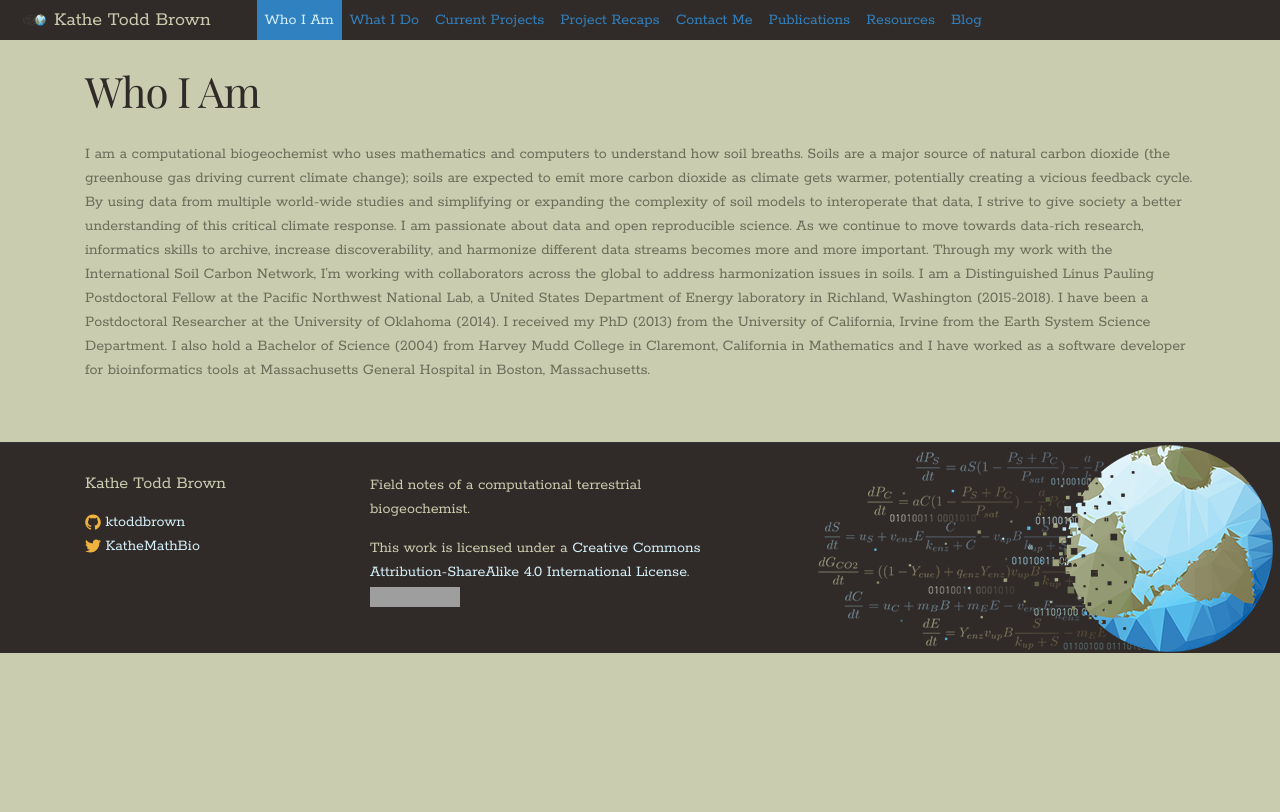
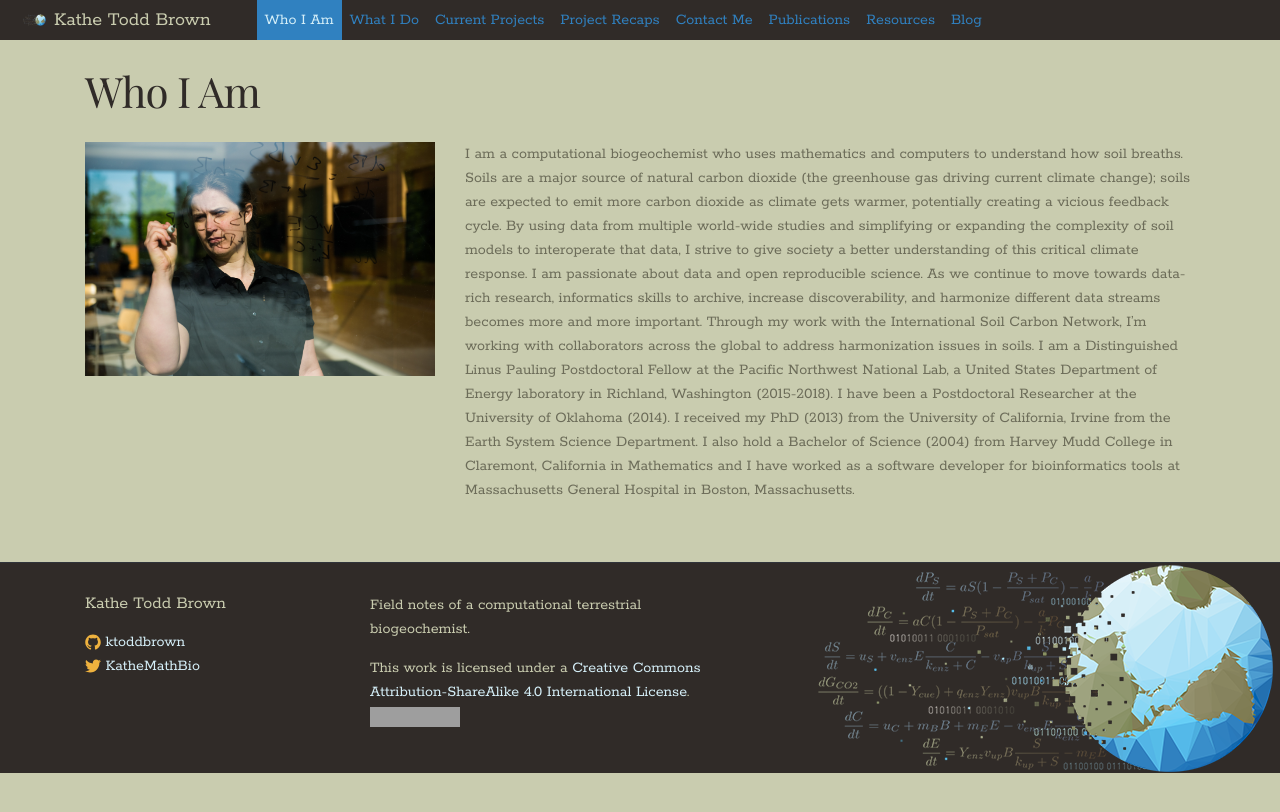
Before and after one commit to ktoddbrown/ktoddbrown.github.io, a Jekyll site: the page built from index.html, in a window 1280 px wide. Shown: the top 812 px of the page. Built offline with Jekyll 4.4.1, drawn with Linux system fonts in a browser that asks for light colours; nearby versions of some CDN libraries; grey boxes are pictures that could not be loaded.

Commit message:
add image to homepage (who I am)

```diff
--- a/index.html
+++ b/index.html
@@ -3,7 +3,11 @@ layout: page
 title: Who I Am
 order : 1
 ---
-
+<div class="row">
+  <div class="col-md-4">
+    <img src="./assets/Todd-BrownWEB-5.jpg">
+  </div>
+  <div class="col-md-8">
     I am a computational biogeochemist who uses mathematics and computers to understand how soil breaths.
     Soils are a major source of natural carbon dioxide (the greenhouse gas driving current climate change); soils are expected to emit more carbon dioxide as climate gets warmer, potentially creating a vicious feedback cycle.
     By using data from multiple world-wide studies and simplifying or expanding the complexity of soil models to interoperate that data, I strive to give society a better understanding of this critical climate response.
@@ -13,3 +17,5 @@ As we continue to move towards data-rich research, informatics skills to archive
     Through my work with the International Soil Carbon Network, I’m working with collaborators across the global to address harmonization issues in soils.
 
     I am a Distinguished Linus Pauling Postdoctoral Fellow at the Pacific Northwest National Lab, a United States Department of Energy laboratory in Richland, Washington (2015-2018). I have been a Postdoctoral Researcher at the University of Oklahoma (2014). I received my PhD (2013) from the University of California, Irvine from the Earth System Science Department. I also hold a Bachelor of Science (2004) from Harvey Mudd College in Claremont, California in Mathematics and I have worked as a software developer for bioinformatics tools at Massachusetts General Hospital in Boston, Massachusetts.
+  </div>
+</div>
```
Also changed, not shown: assets/Todd-BrownWEB-5.jpg (added). Lines whose indentation alone changed are shown as unchanged.
